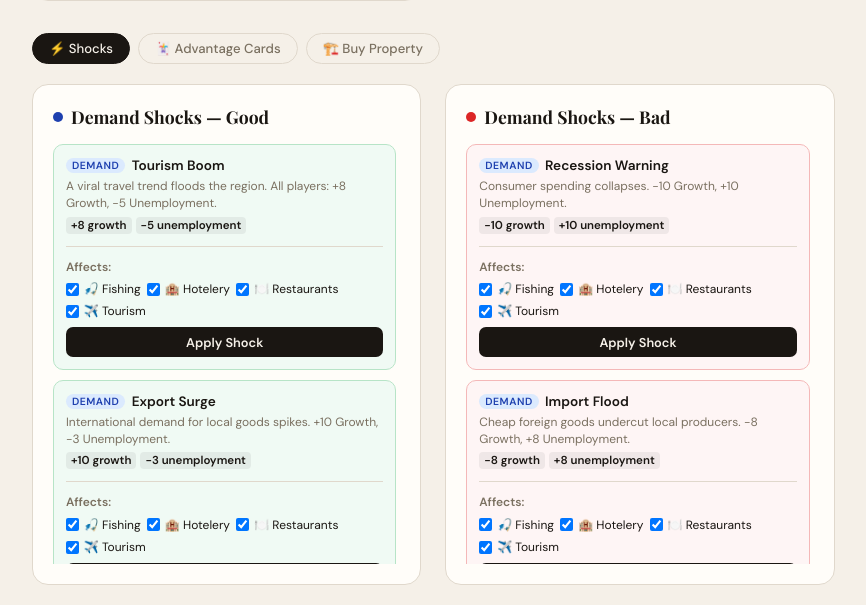
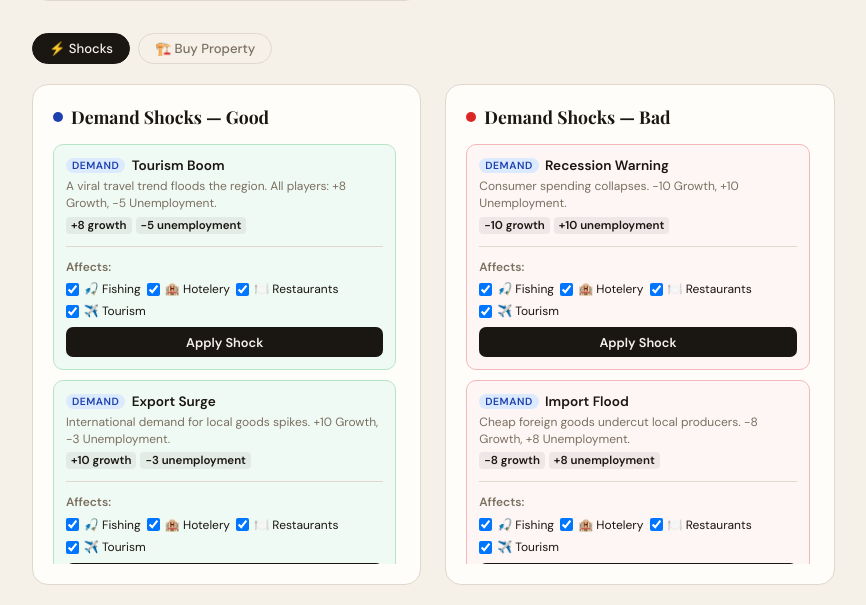
Before and after one commit to lucafere/Montcherry, a Flask app: page / in a window 1280 px wide. Shown: the part 913-1518 px from the top of the page, without its empty margins (0-866 px from the left). Run offline with Flask 3, Linux system fonts and the light colour scheme; data that the repository does not hold is empty.

Commit message:
Update index.html

```diff
--- a/templates/index.html
+++ b/templates/index.html
@@ -298,7 +298,6 @@
   <!-- PANELS -->
   <div class="tab-bar">
     <button class="tab active" onclick="showSection('shocks')">⚡ Shocks</button>
-    <button class="tab" onclick="showSection('advantages')">🃏 Advantage Cards</button>
     <button class="tab" onclick="showSection('properties')">🏗️ Buy Property</button>
   </div>
 
```
